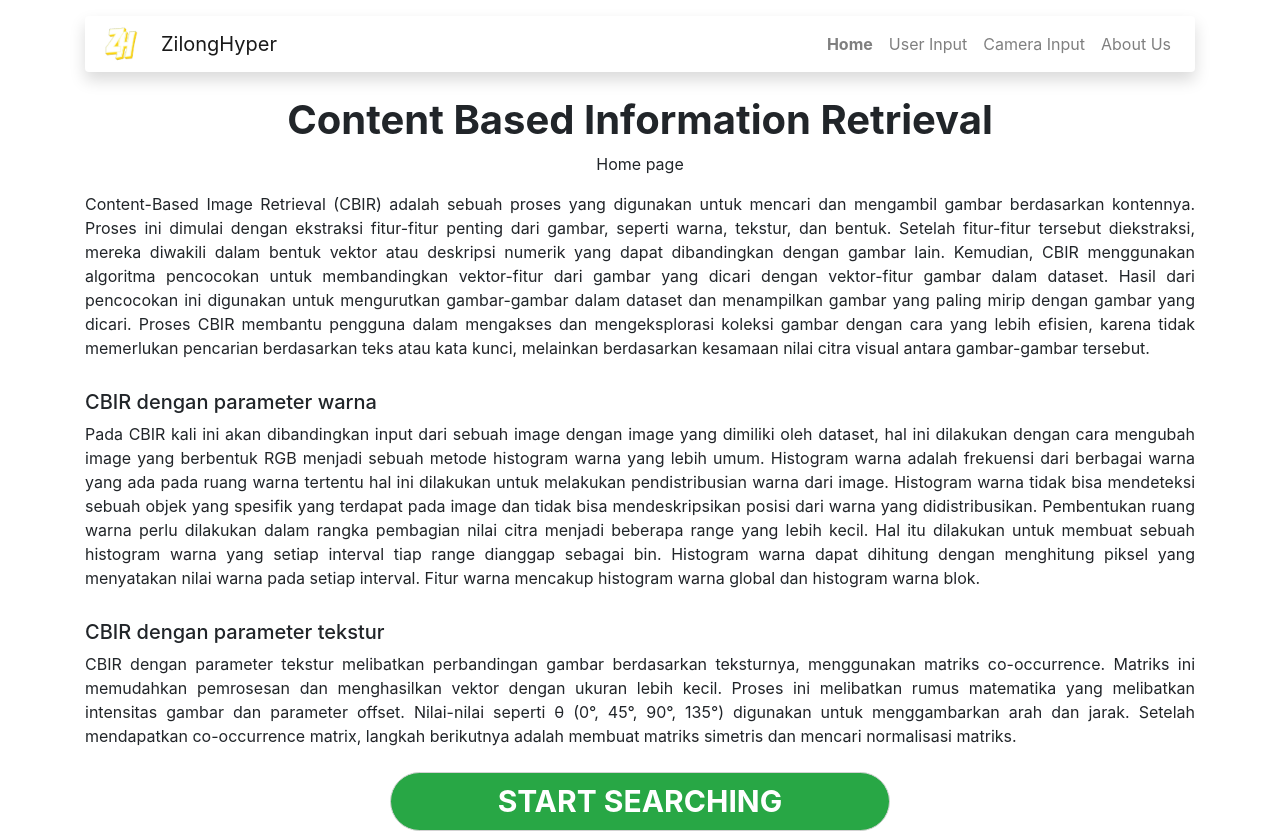
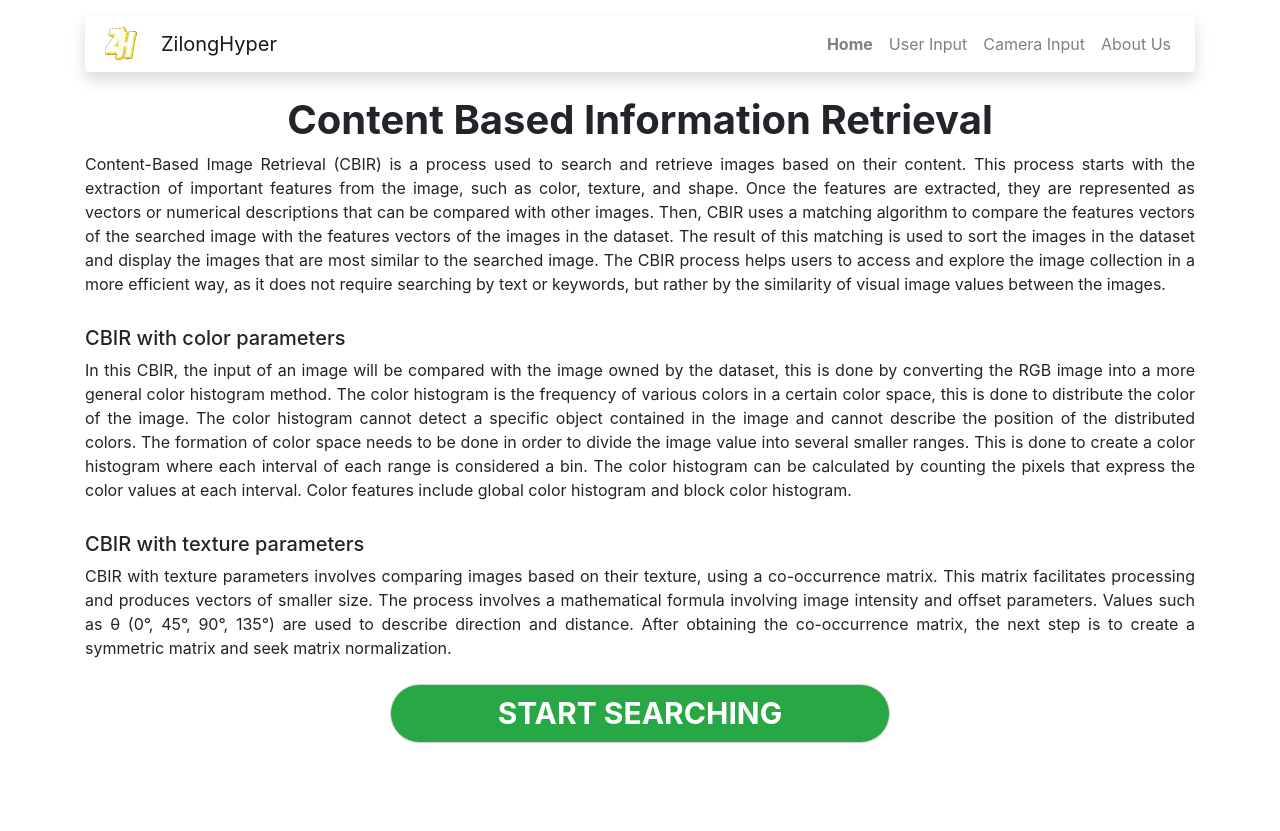
Before and after one commit to rafimaliki/Algeo02-22127, a Flask app: page / in a window 1280 px wide. After the commit the page ends 743 px from the top, so only its background shows below. Run offline with Flask 3, Linux system fonts and the light colour scheme; some libraries are stand-ins or nearby versions.

Commit message:
upadate web

```diff
--- /dev/null
+++ b/requirements.txt
@@ -0,0 +1,6 @@
+python modules:
+
+flask
+numpy
+request
+beautifulsoup4
--- a/web_cbir/main.py
+++ b/web_cbir/main.py
@@ -1,16 +1,15 @@
 from website import create_app
 import os, shutil
 
-# Clear all images from folder
-# folder = 'website/static/dataset_picture'
-# if os.path.exists(folder):
-#     shutil.rmtree(folder)
-# os.makedirs(folder)
+folder = 'website/static/dataset_picture'
+if os.path.exists(folder):
+    shutil.rmtree(folder)
+os.makedirs(folder)
 
-# folder = 'website/static/submitted_picture'
-# if os.path.exists(folder):
-#     shutil.rmtree(folder)
-# os.makedirs(folder)
+folder = 'website/static/submitted_picture'
+if os.path.exists(folder):
+    shutil.rmtree(folder)
+os.makedirs(folder)
 
 app = create_app()
 
--- a/web_cbir/website/cbir_texture.py
+++ b/web_cbir/website/cbir_texture.py
@@ -25,7 +25,7 @@ def glcm(image):
     current_pixels = image_array[:, :-1]
     neighbor_pixels = image_array[:, 1:]
 
-    #Menggunakan NumPy's indexing dan bincount agar kode jauh lebih efisien
+    # Menggunakan NumPy's indexing dan bincount agar kode jauh lebih efisien
     flat_indices = current_pixels * level + neighbor_pixels
     glcm_flat = np.bincount(flat_indices.flatten(), minlength=level**2)
     glcm = glcm_flat.reshape((level, level))
--- a/web_cbir/website/templates/base.html
+++ b/web_cbir/website/templates/base.html
@@ -2,7 +2,7 @@
 <html lang="en">
 <head>
     <title>{% block title %}CBIR: ZilongHyper{% endblock %}</title>
-    <link rel="icon" type="image/png" href="static/logo.png">
+    <link rel="icon" type="image/png" href="/static/assets/logo.svg">
     <!-- Required meta tags -->
     <meta charset="utf-8">
     <meta name="viewport" content="width=device-width, initial-scale=1, shrink-to-fit=no">
@@ -26,7 +26,7 @@
     <nav class="shadow py-30 bg-white rounded navbar navbar-expand-lg navbar-light bg-light sticky-top">
       <div class="container px-0">
         <div class="mr-10" style="width:60px">
-          <img src="/static/logo.png"  href="{{ url_for('page_home.home') }}" style="width:40px">
+          <img src="/static/assets/logo.svg"  href="{{ url_for('page_home.home') }}" style="width:40px">
         </div>
         <a class="navbar-brand mr-0" href="{{ url_for('page_home.home') }}">ZilongHyper</a>
         <button class="navbar-toggler" type="button" data-toggle="collapse" data-target="#navbarNavAltMarkup" aria-controls="navbarNavAltMarkup" aria-expanded="false" aria-label="Toggle navigation">
--- a/web_cbir/website/templates/page_home.html
+++ b/web_cbir/website/templates/page_home.html
@@ -1,44 +1,42 @@
 {% extends "base.html" %}
 {% block content %}
 
-<p class="d-flex justify-content-center">Home page</p>
 
 <div class="text-justify">
-    Content-Based Image Retrieval (CBIR) adalah sebuah proses yang digunakan untuk mencari dan mengambil gambar berdasarkan kontennya.
-    Proses ini dimulai dengan ekstraksi fitur-fitur penting dari gambar, seperti warna, tekstur, dan bentuk. Setelah fitur-fitur tersebut
-    diekstraksi, mereka diwakili dalam bentuk vektor atau deskripsi numerik yang dapat dibandingkan dengan gambar lain.
-    Kemudian, CBIR menggunakan algoritma pencocokan untuk membandingkan vektor-fitur dari gambar yang dicari dengan vektor-fitur gambar
-    dalam dataset. Hasil dari pencocokan ini digunakan untuk mengurutkan gambar-gambar dalam dataset dan menampilkan gambar yang paling
-    mirip dengan gambar yang dicari. Proses CBIR membantu pengguna dalam mengakses dan mengeksplorasi koleksi gambar dengan cara yang
-    lebih efisien, karena tidak memerlukan pencarian berdasarkan teks atau kata kunci, melainkan berdasarkan kesamaan nilai citra visual
-    antara gambar-gambar tersebut.
+    Content-Based Image Retrieval (CBIR) is a process used to search and retrieve images based on their content. This process starts with the
+    extraction of important features from the image, such as color, texture, and shape. Once the features are extracted, they are represented
+    as vectors or numerical descriptions that can be compared with other images. Then, CBIR uses a matching algorithm to compare the features
+    vectors of the searched image with the features vectors of the images in the dataset. The result of this matching is used to sort the images
+    in the dataset and display the images that are most similar to the searched image. The CBIR process helps users to access and explore the
+    image collection in a more efficient way, as it does not require searching by text or keywords, but rather by the similarity of visual image
+    values between the images.
+
 </div>
 
 <h5 style="margin-top:30px">
-    CBIR dengan parameter warna
+    CBIR with color parameters
 </h5>
 
 
 <div class="text-justify">
-    Pada CBIR kali ini akan dibandingkan input dari sebuah image dengan image yang dimiliki oleh dataset, hal ini dilakukan dengan cara
-    mengubah image yang berbentuk RGB menjadi sebuah metode histogram warna yang lebih umum.
-	Histogram warna adalah frekuensi dari berbagai warna yang ada pada ruang warna tertentu hal ini dilakukan untuk melakukan pendistribusian
-    warna dari image. Histogram warna tidak bisa mendeteksi sebuah objek yang spesifik yang terdapat pada image dan tidak bisa mendeskripsikan
-    posisi dari warna yang didistribusikan. Pembentukan ruang warna perlu dilakukan dalam rangka pembagian nilai citra menjadi beberapa range
-    yang lebih kecil. Hal itu dilakukan untuk membuat sebuah histogram warna yang setiap interval tiap range dianggap sebagai bin. Histogram
-    warna dapat dihitung dengan menghitung piksel yang menyatakan nilai warna pada setiap interval. Fitur warna mencakup histogram warna global
-    dan histogram warna blok.
+    In this CBIR, the input of an image will be compared with the image owned by the dataset, this is done by converting the RGB image into a
+    more general color histogram method. The color histogram is the frequency of various colors in a certain color space, this is done to distribute
+    the color of the image. The color histogram cannot detect a specific object contained in the image and cannot describe the position of the
+    distributed colors. The formation of color space needs to be done in order to divide the image value into several smaller ranges. This is done
+    to create a color histogram where each interval of each range is considered a bin. The color histogram can be calculated by counting the pixels
+    that express the color values at each interval. Color features include global color histogram and block color histogram.
+
 </div>
 
 <h5 style="margin-top:30px">
-    CBIR dengan parameter tekstur
+    CBIR with texture parameters
 </h5>
 
 <div class="text-justify">
-    CBIR dengan parameter tekstur melibatkan perbandingan gambar berdasarkan teksturnya, menggunakan matriks co-occurrence. Matriks ini
-    memudahkan pemrosesan dan menghasilkan vektor dengan ukuran lebih kecil. Proses ini melibatkan rumus matematika yang melibatkan intensitas
-    gambar dan parameter offset. Nilai-nilai seperti θ (0°, 45°, 90°, 135°) digunakan untuk menggambarkan arah dan jarak. Setelah mendapatkan
-    co-occurrence matrix, langkah berikutnya adalah membuat matriks simetris dan mencari normalisasi matriks.
+    CBIR with texture parameters involves comparing images based on their texture, using a co-occurrence matrix. This matrix facilitates processing
+    and produces vectors of smaller size. The process involves a mathematical formula involving image intensity and offset parameters. Values such
+    as θ (0°, 45°, 90°, 135°) are used to describe direction and distance. After obtaining the co-occurrence matrix, the next step is to create a
+    symmetric matrix and seek matrix normalization.
 </div>
 
 <div class="d-flex justify-content-center mt-4">
```
Also changed, not shown: pip modules.txt (deleted, +0 -7 lines), web_cbir/website/templates/page_aboutus.html (+58 -1 lines), web_cbir/website/templates/page_userinput.html (+5 -5 lines), web_cbir/website/static/assets/andi.png (added), web_cbir/website/static/assets/logo.svg (added), web_cbir/website/static/assets/maul.png (added), web_cbir/website/static/assets/rafi.png (added), web_cbir/website/static/assets/zilong hyper.jpg (added), web_cbir/website/static/empty.png (deleted), web_cbir/website/static/logo.png (deleted).
